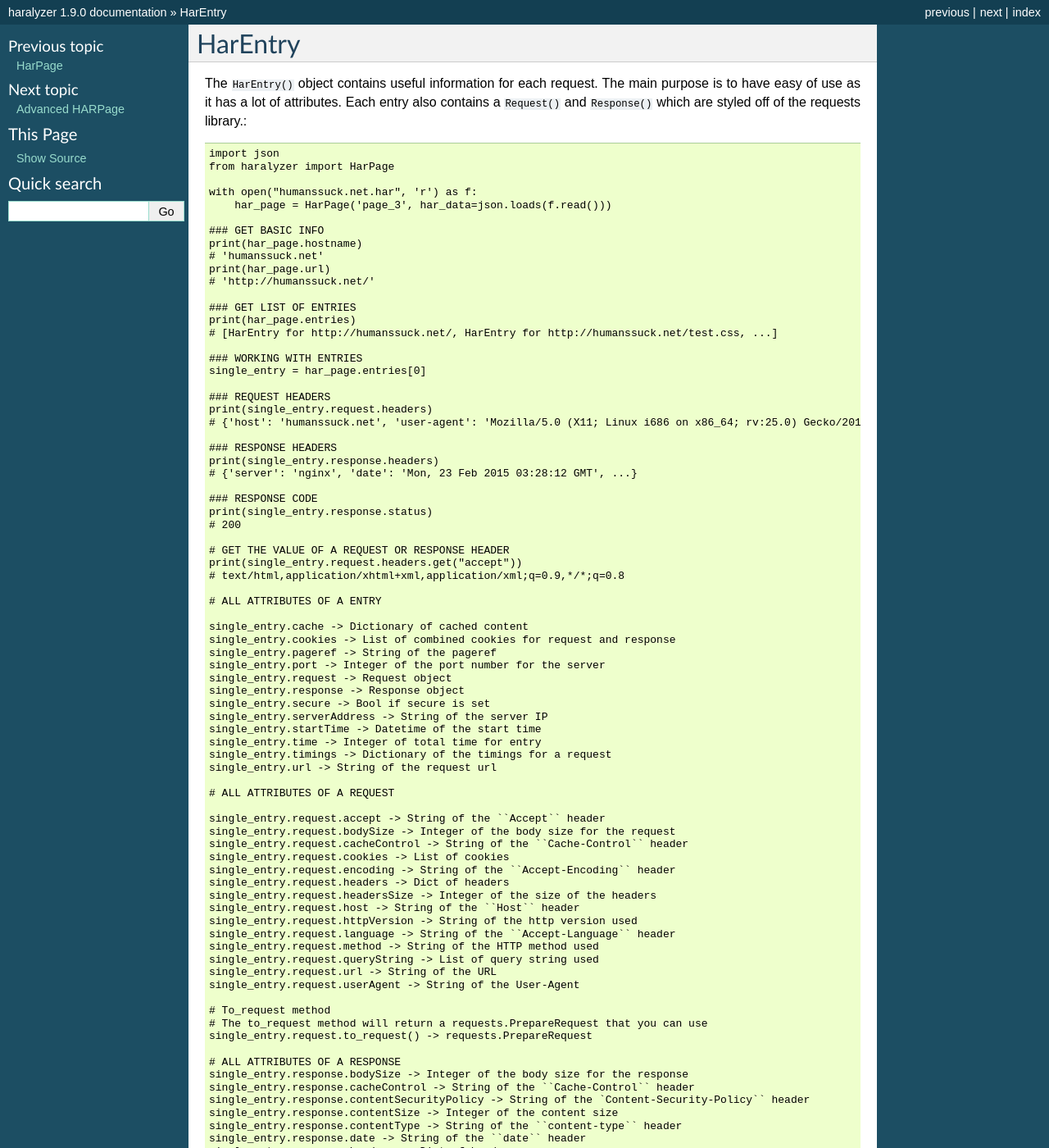
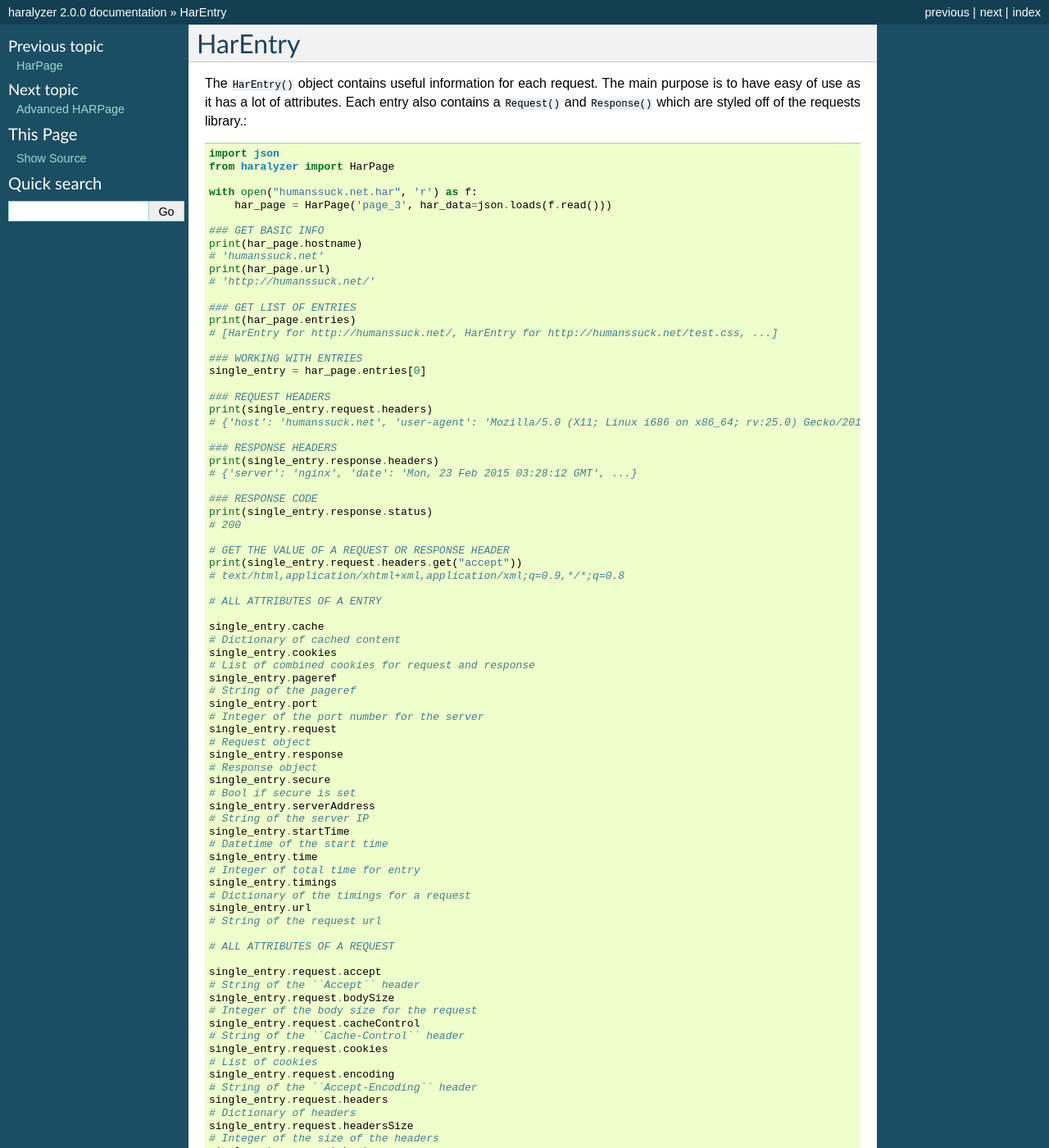
Before and after one commit to haralyzer/haralyzer, a Sphinx documentation site: the page built from docs/basic/harentry.rst, in a window 1280 px wide and 1400 px high. Shown: the whole window at 82% size. Built offline with Sphinx 7.4.7, drawn with Linux system fonts in a browser that asks for light colours; some of the changed text lies outside the part shown.

```diff
--- a/docs/basic/harentry.rst
+++ b/docs/basic/harentry.rst
@@ -41,57 +41,94 @@
 
     # ALL ATTRIBUTES OF A ENTRY
 
-    single_entry.cache -> Dictionary of cached content
-    single_entry.cookies -> List of combined cookies for request and response
-    single_entry.pageref -> String of the pageref
-    single_entry.port -> Integer of the port number for the server
-    single_entry.request -> Request object
-    single_entry.response -> Response object
-    single_entry.secure -> Bool if secure is set
-    single_entry.serverAddress -> String of the server IP
-    single_entry.startTime -> Datetime of the start time
-    single_entry.time -> Integer of total time for entry
-    single_entry.timings -> Dictionary of the timings for a request
-    single_entry.url -> String of the request url
+    single_entry.cache
+    # Dictionary of cached content
+    single_entry.cookies
+    # List of combined cookies for request and response
+    single_entry.pageref
+    # String of the pageref
+    single_entry.port
+    # Integer of the port number for the server
+    single_entry.request
+    # Request object
+    single_entry.response
+    # Response object
+    single_entry.secure
+    # Bool if secure is set
+    single_entry.serverAddress
+    # String of the server IP
+    single_entry.startTime
+    # Datetime of the start time
+    single_entry.time
+    # Integer of total time for entry
+    single_entry.timings
+    # Dictionary of the timings for a request
+    single_entry.url
+    # String of the request url
 
     # ALL ATTRIBUTES OF A REQUEST
 
-    single_entry.request.accept -> String of the ``Accept`` header
-    single_entry.request.bodySize -> Integer of the body size for the request
-    single_entry.request.cacheControl -> String of the ``Cache-Control`` header
-    single_entry.request.cookies -> List of cookies
-    single_entry.request.encoding -> String of the ``Accept-Encoding`` header
-    single_entry.request.headers -> Dict of headers
-    single_entry.request.headersSize -> Integer of the size of the headers
-    single_entry.request.host -> String of the ``Host`` header
-    single_entry.request.httpVersion -> String of the http version used
-    single_entry.request.language -> String of the ``Accept-Language`` header
-    single_entry.request.method -> String of the HTTP method used
-    single_entry.request.queryString -> List of query string used
-    single_entry.request.url -> String of the URL
-    single_entry.request.userAgent -> String of the User-Agent
+    single_entry.request.accept
+    # String of the ``Accept`` header
+    single_entry.request.bodySize
+    # Integer of the body size for the request
+    single_entry.request.cacheControl
+    # String of the ``Cache-Control`` header
+    single_entry.request.cookies
+    # List of cookies
+    single_entry.request.encoding
+    # String of the ``Accept-Encoding`` header
+    single_entry.request.headers
+    # Dictionary of headers
+    single_entry.request.headersSize
+    # Integer of the size of the headers
+    single_entry.request.host
+    # String of the ``Host`` header
+    single_entry.request.httpVersion
+    # String of the http version used
+    single_entry.request.language
+    # String of the ``Accept-Language`` header
+    single_entry.request.method
+    # String of the HTTP method used
+    single_entry.request.queryString
+    # List of query string used
+    single_entry.request.url
+    # String of the URL
+    single_entry.request.userAgent
+    # String of the User-Agent
 
-    # To_request method
-    # The to_request method will return a requests.PrepareRequest that you can use
-    single_entry.request.to_request() -> requests.PrepareRequest
+    ### ALL ATTRIBUTES OF A RESPONSE
+    single_entry.response.bodySize
+    # Integer of the body size for the response
+    single_entry.response.cacheControl
+    # String of the `Cache-Control` header
+    single_entry.response.contentSecurityPolicy
+    # String of the `Content-Security-Policy`` header
+    single_entry.response.contentSize
+    # Integer of the content size
+    single_entry.response.contentType
+    # String of the ``content-type`` header
+    single_entry.response.date
+    # String of the ``date`` header
+    single_entry.response.headers
+    # Dictionary of headers
+    single_entry.response.headersSize
+    # Integer of the size of the headers
+    single_entry.response.httpVersion
+    # String of the http version used
+    single_entry.response.lastModified
+    # String of the ``last-modified`` header
+    single_entry.response.mimeType
+    # String of the mimeType of the content
+    single_entry.response.redirectURL
+    # String of the redirect URL or None
+    single_entry.response.status
+    # Integer of th HTTP status code
+    single_entry.response.statusText
+    # String of HTTP status
+    single_entry.response.text
+    # String of content received
 
-    # ALL ATTRIBUTES OF A RESPONSE
-    single_entry.response.bodySize -> Integer of the body size for the response
-    single_entry.response.cacheControl -> String of the ``Cache-Control`` header
-    single_entry.response.contentSecurityPolicy -> String of the `Content-Security-Policy`` header
-    single_entry.response.contentSize -> Integer of the content size
-    single_entry.response.contentType -> String of the ``content-type`` header
-    single_entry.response.date -> String of the ``date`` header
-    single_entry.response.headers -> Dict of headers
-    single_entry.response.headersSize -> Integer of the size of the headers
-    single_entry.response.httpVersion -> String of the http version used
-    single_entry.response.lastModified -> String of the ``last-modified`` header
-    single_entry.response.mimeType -> String of the mimeType of the content
-    single_entry.response.redirectURL -> String of the redirect URL or None
-    single_entry.response.status -> Integer of th HTTP status code
-    single_entry.response.statusText -> String of HTTP status
-    single_entry.response.text -> String of content received
-
-    ** You are still able to access items like a dictionary.
+    # You are still able to access items like a dictionary.
     print(single_entry["connection"])
     # "80"
--- a/docs/conf.py
+++ b/docs/conf.py
@@ -61,9 +61,9 @@
 # built documents.
 #
 # The short X.Y version.
-version = '1.9'
+version = '2.0'
 # The full version, including alpha/beta/rc tags.
-release = '1.9.0'
+release = '2.0.0'
 
 # The language for content autogenerated by Sphinx. Refer to documentation
 # for a list of supported languages.
```
Also changed, not shown: docs/basic/harpage.rst (+4 -4 lines), 3 other files.
